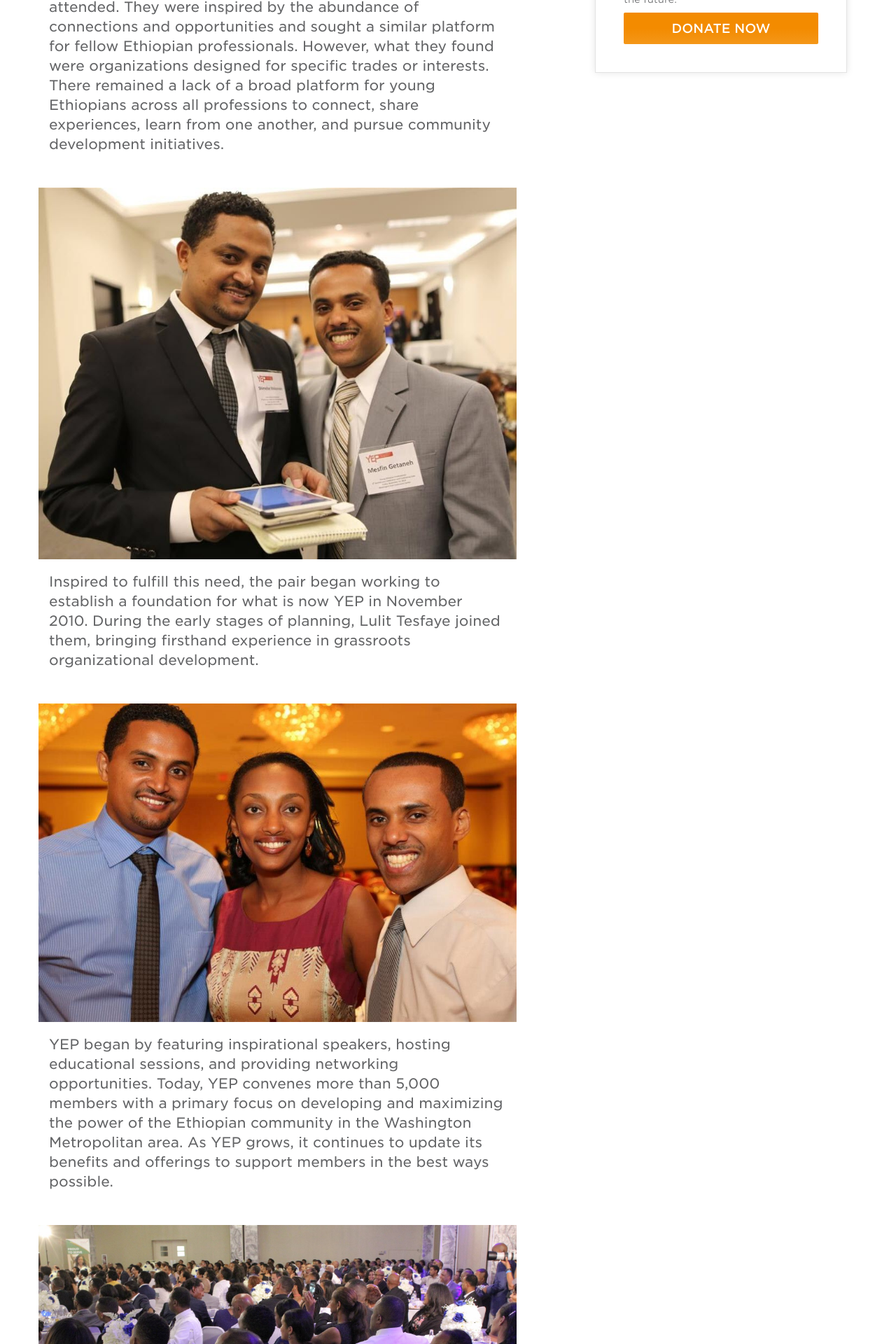
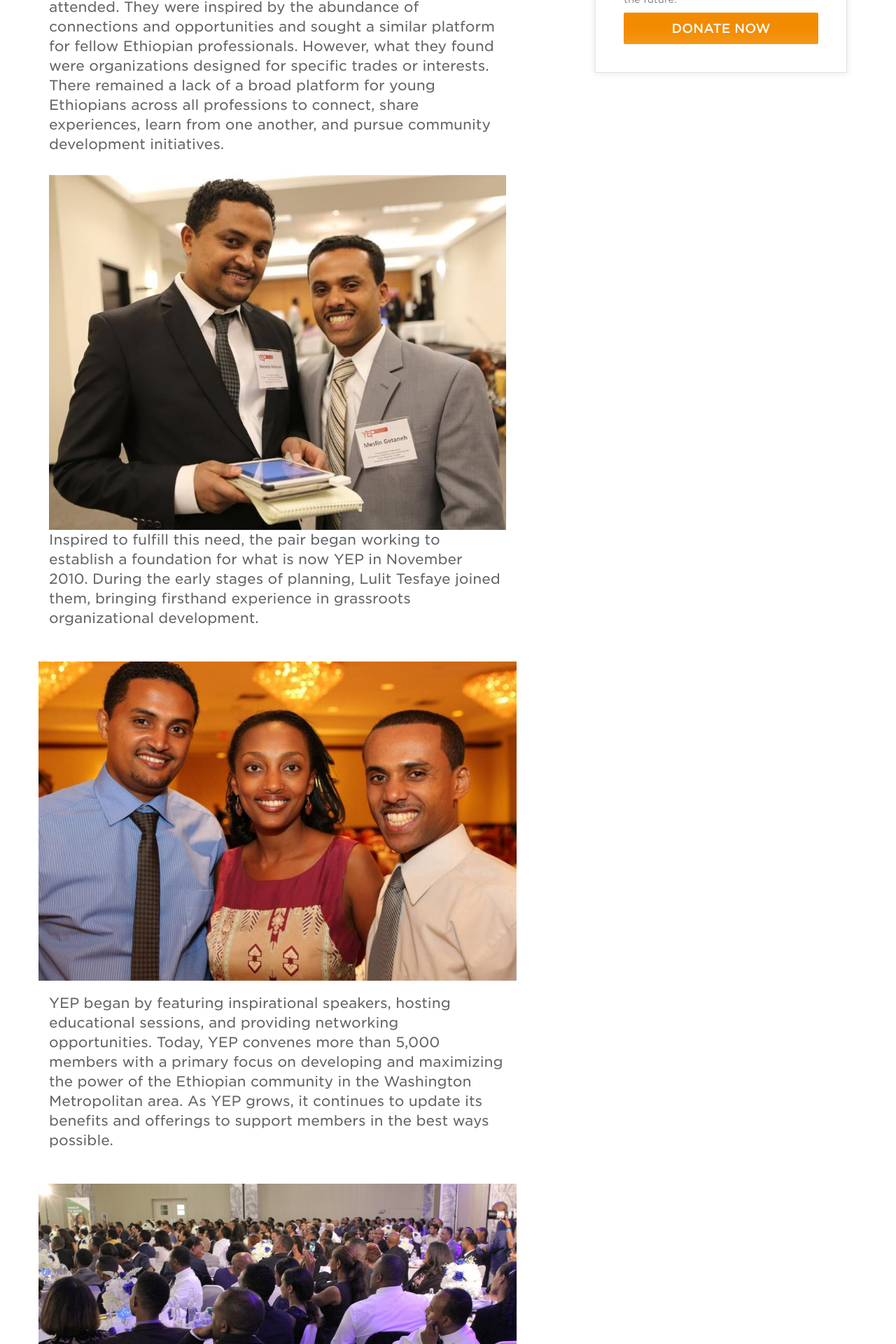
Before and after one commit to YEPNetwork/yepnetwork.github.io, a Jekyll site: the page built from _pages/history.html, in a window 1280 px wide. Shown: the part 429-2349 px from the top of the page at 70% size. Built offline with Jekyll 4.4.1, drawn with Linux system fonts in a browser that asks for light colours; nearby versions of some CDN libraries.

Commit message:
Update history.html

```diff
--- a/_pages/history.html
+++ b/_pages/history.html
@@ -7,9 +7,9 @@ body_class: about
 ---
 <h1 class="margin-top-4">Our Story</h1>
 <p class="intro"> Your Ethiopian Professionals (YEP) founders Mesfin Getaneh and Shimeles Mekonnen saw the incredible power of networking and community through the various events they attended. They were inspired by the abundance of connections and opportunities and sought a similar platform for fellow Ethiopian professionals. However, what they found were organizations designed for specific trades or interests. There remained a lack of a broad platform for young Ethiopians across all professions to connect, share experiences, learn from one another, and pursue community development initiatives. </p>
-<div class="row text-center padding-top-2 padding-bottom-2">
+
   <img src="/assets/images/programs/shim_mesfin.jpeg">
-</div>
+
 <p class="intro"> Inspired to fulfill this need, the pair began working to establish a foundation for what is now YEP in November 2010. During the early stages of planning, Lulit Tesfaye joined them, bringing firsthand experience in grassroots organizational development. </p>
 <div class="row text-center padding-top-2 padding-bottom-2">
   <img src="/assets/images/programs/leadership_team_2.jpg">
```
